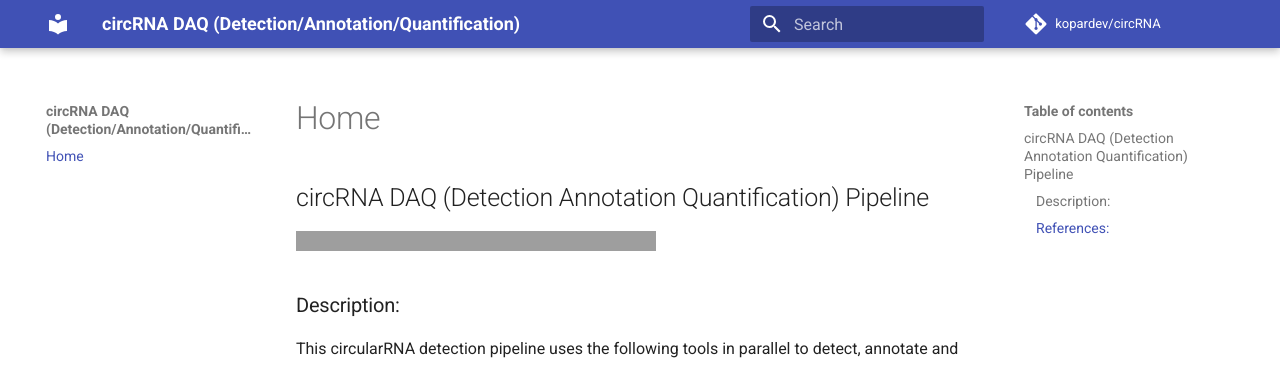
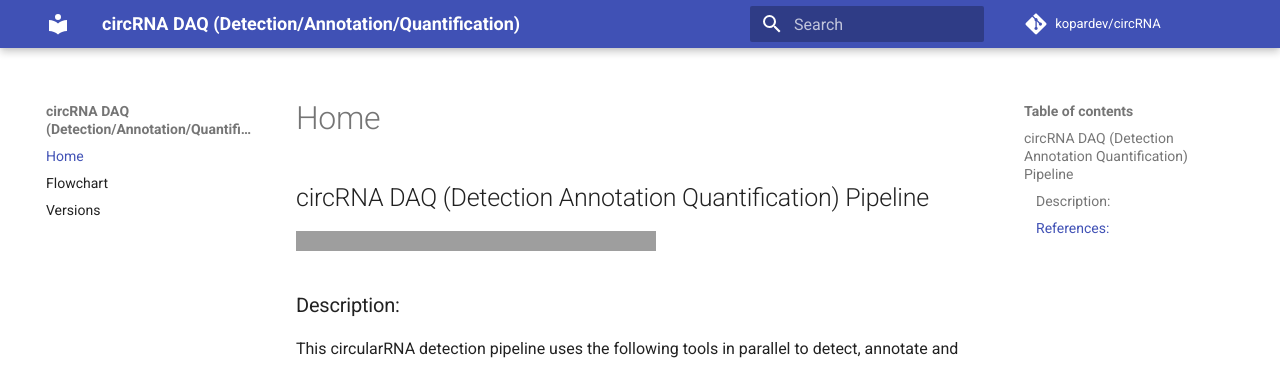
Before and after one commit to CCBR/CHARLIE, an MkDocs documentation site: the page built from docs/index.md, in a window 1280 px wide. Shown: the top 366 px of the page. Built offline with MkDocs 1.6.1 and Material for MkDocs 9.7.7, drawn with Linux system fonts in a browser that asks for light colours; comment, search, counter and statistics services are not loaded; grey boxes are pictures that could not be loaded.

Commit message:
mkdocs.yml edits

```diff
--- a/mkdocs.yml
+++ b/mkdocs.yml
@@ -30,3 +30,5 @@ extra:
 # Page Tree
 nav:
   - Home: index.md
+  - Flowchart: flowchart.md
+  - Versions: versions.md
```
